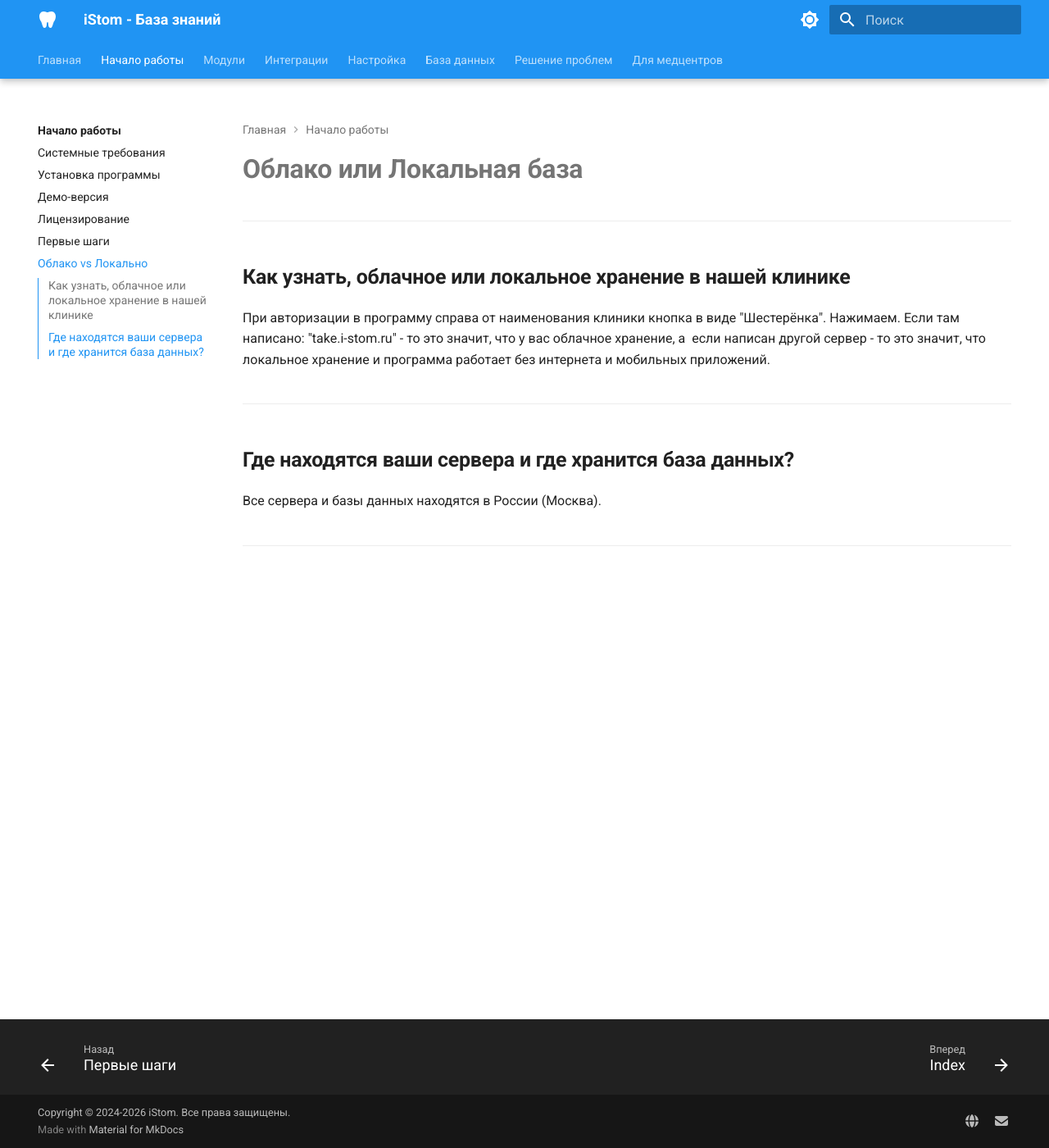
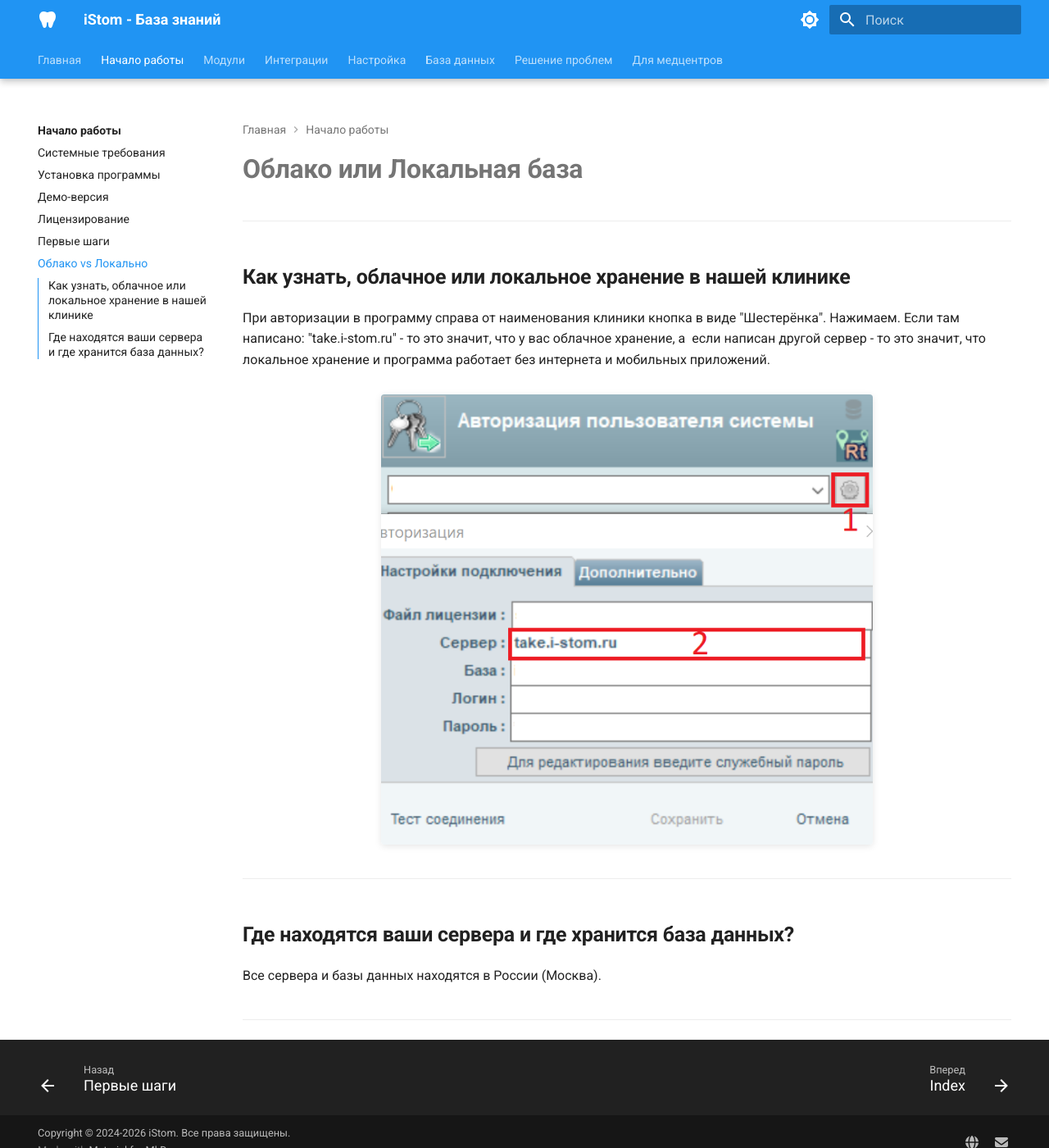
Before and after one commit to boodaloo/istom-docs, an MkDocs documentation site: the page built from docs/getting-started/cloud-vs-local.md, in a window 1280 px wide and 1400 px high. Shown: the whole window at 82% size. Built offline with MkDocs 1.6.1 and Material for MkDocs 9.7.7, drawn with Linux system fonts in a browser that asks for light colours.

Commit message:
Включить отображение изображений в документации
- Раскомментирован CSS блок для отображения изображений
- Установлена ширина 600px с адаптивностью
- Добавлены стили: скругление углов, тень, центрирование
- Изображения теперь видны для проверки качества

Co-Authored-By: Claude Sonnet 4.5 <noreply@anthropic.com>

```diff
--- a/docs/stylesheets/extra.css
+++ b/docs/stylesheets/extra.css
@@ -75,14 +75,7 @@
   border-radius: 6px;
 }
 
-/* Изображения в документации - ВРЕМЕННО СКРЫТЫ из-за низкого качества */
-.md-content img,
-.md-typeset img,
-.md-typeset p img {
-  display: none !important;
-}
-
-/* Когда будут картинки хорошего качества, раскомментируйте это:
+/* Изображения в документации */
 .md-content img,
 .md-typeset img,
 .md-typeset p img {
@@ -94,7 +87,6 @@
   margin: 1.5rem auto;
   display: block;
 }
-*/
 
 /* Для мобильных устройств */
 @media screen and (max-width: 768px) {
```
